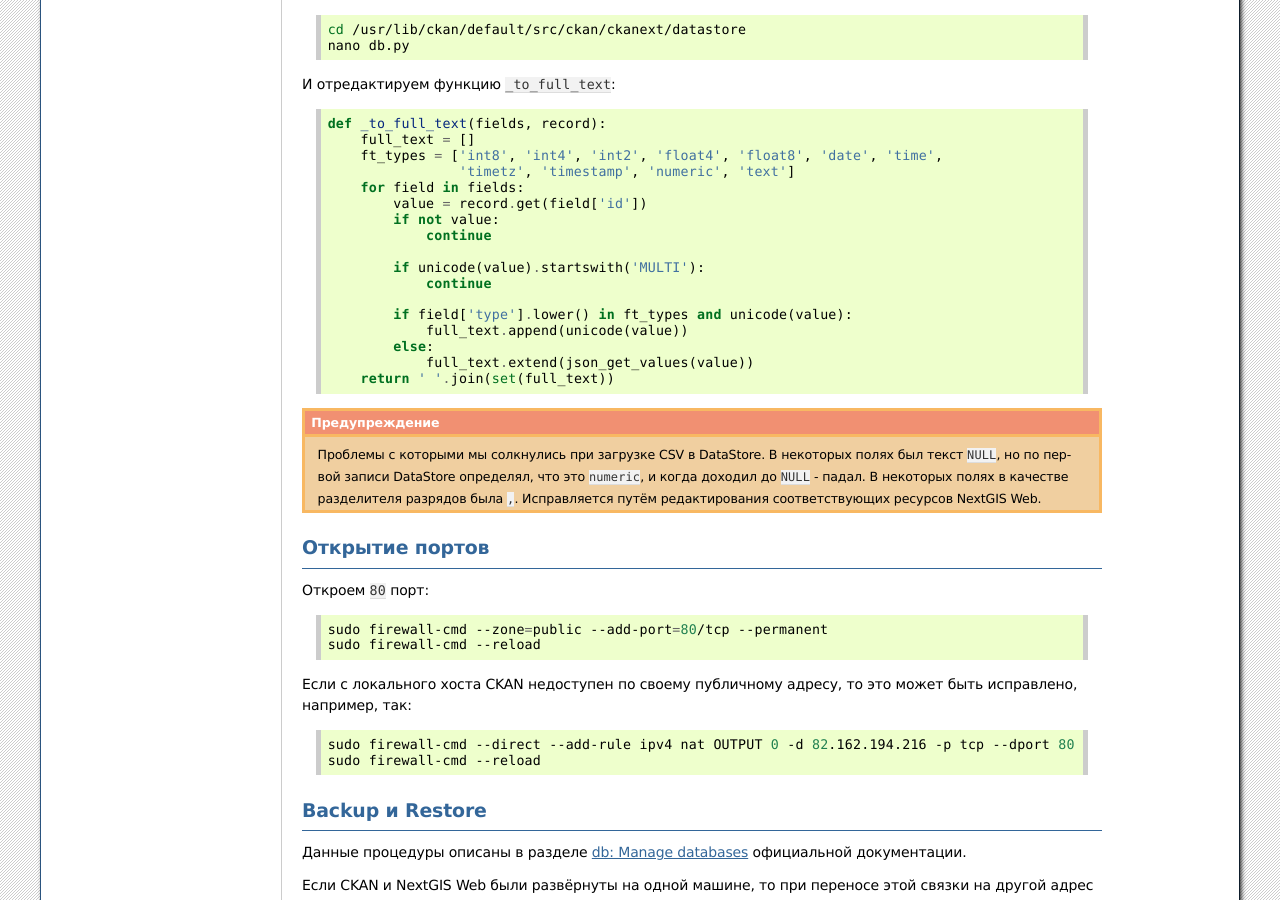
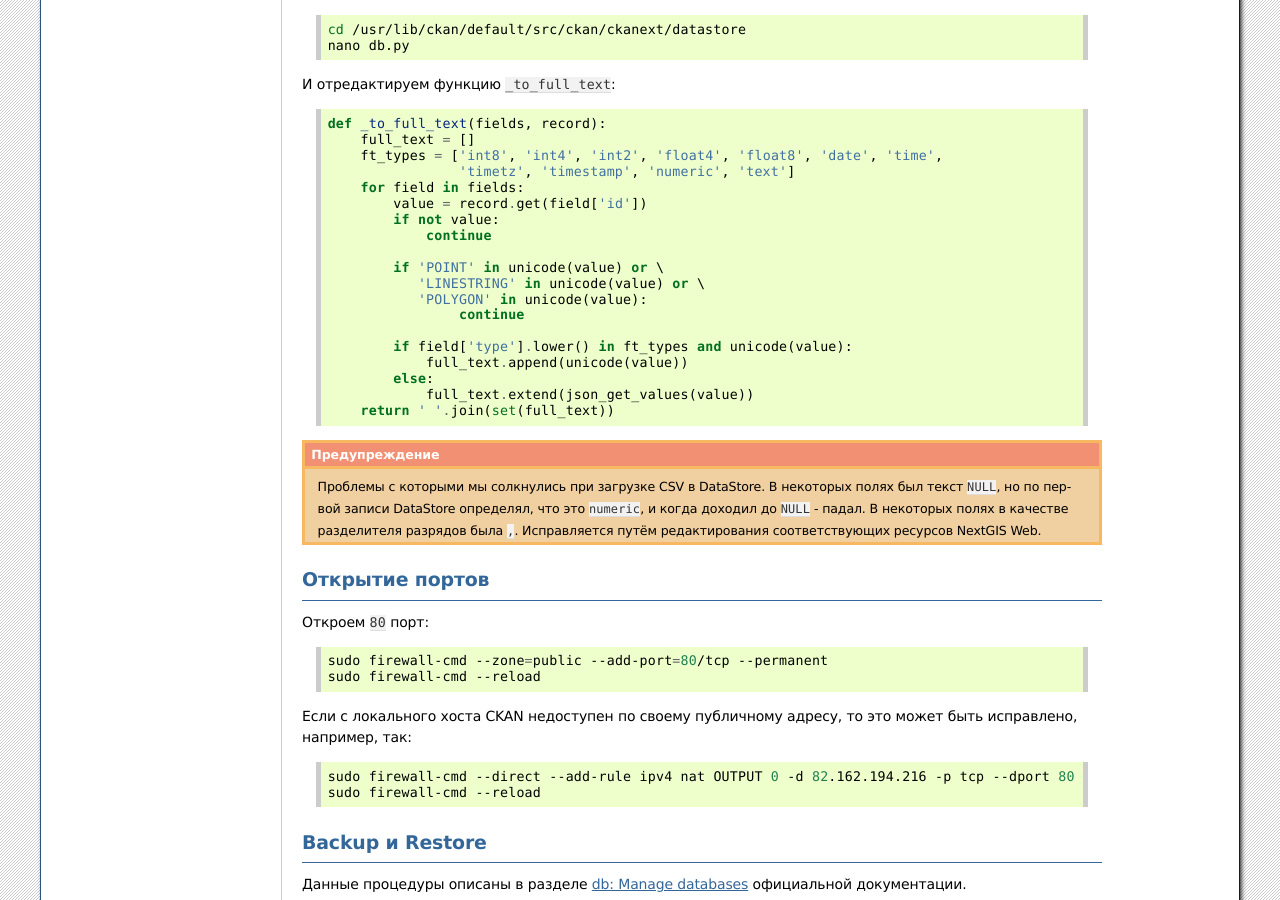
Before and after one commit to nextgis/docs_ogportal, a Sphinx documentation site: the page built from source/install.rst, in a window 1280 px wide and 900 px high, scrolled down 9713 px. Built offline with Sphinx 7.4.7, drawn with Linux system fonts in a browser that asks for light colours; formulas are drawn with MathJax 3.

Commit message:
Проверяем все типы WKT, не только MULTI

```diff
--- a/source/install.rst
+++ b/source/install.rst
@@ -716,8 +716,10 @@ PostgreSQL при старте системы:
             if not value:
                 continue
 
-            if unicode(value).startswith('MULTI'):
-                continue
+            if 'POINT' in unicode(value) or \
+               'LINESTRING' in unicode(value) or \
+               'POLYGON' in unicode(value):
+                    continue
 
             if field['type'].lower() in ft_types and unicode(value):
                 full_text.append(unicode(value))
```
